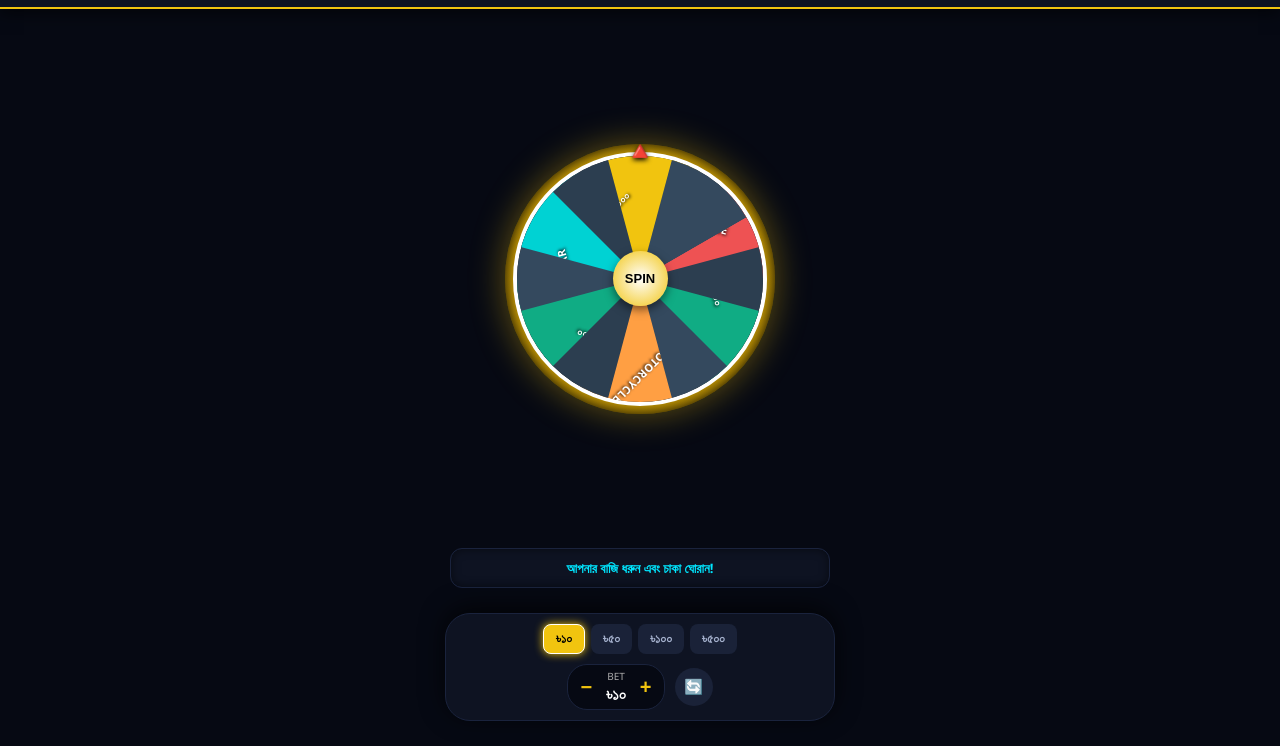
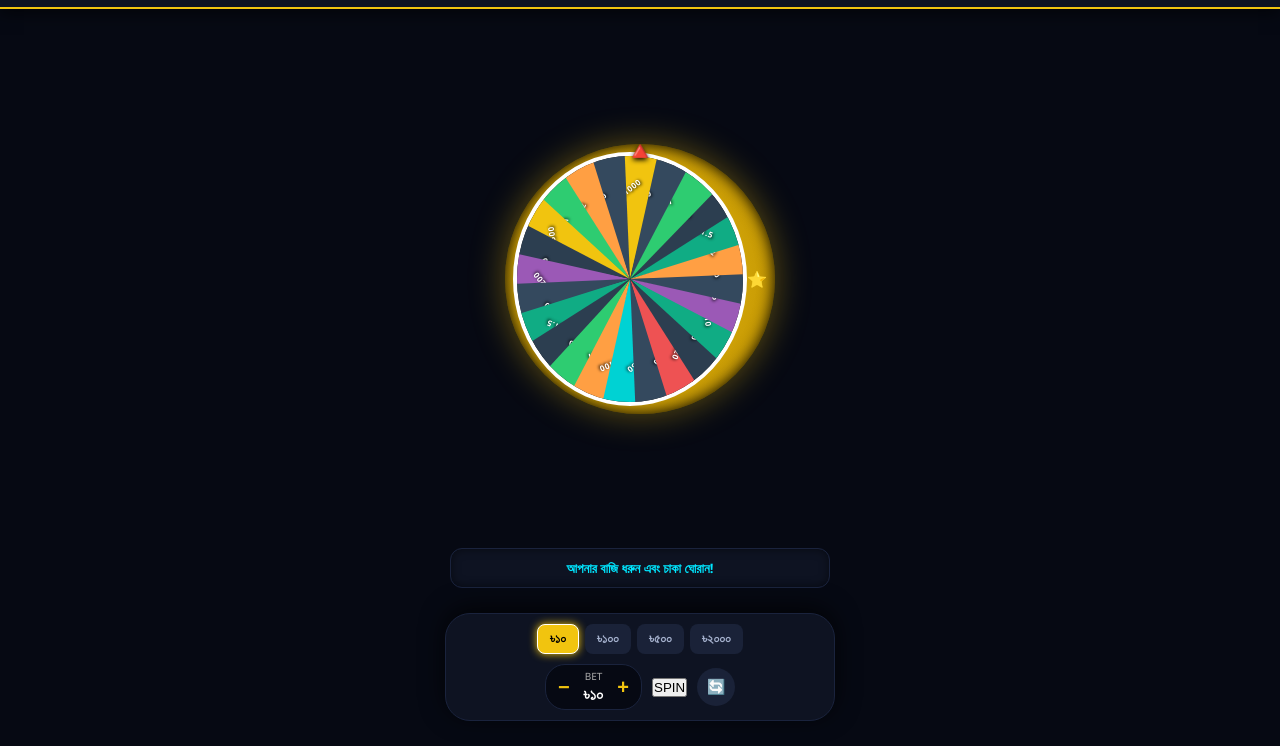
Before and after one commit to corruptionbangla24-ops/MEGA-WHEEL, a website: page index.html in a window 1280 px wide. Shown: the part 54-800 px from the top of the page. Drawn offline with nearby package versions, Linux system fonts and the light colour scheme; no server answers.

Commit message:
Update index.html

```diff
--- a/index.html
+++ b/index.html
@@ -17,27 +17,27 @@
         <div class="balance-box">৳ <span id="user-balance">0.00</span></div>
     </div>
 
-    <!-- 🎡 ৩ডি গোল্ডেন ফরচুন হুইল এরিয়া (ছবি ছাড়া পিউর কোডিং ভাই ভাই) -->
+    <!-- 🎡 ৩ডি গোল্ডেন ফরচুন হুইল এরিয়া (২৪টি পিউর মাল্টিপ্লায়ার ঘর ভাই ভাই) -->
     <div class="wheel-outer-zone">
         <div class="pointer">🔺</div>
         <div class="wheel" id="main-wheel">
-            <!-- জাভাস্ক্রিপ্ট দিয়ে চাকার ১২টি রাজকীয় ঘর তৈরি হবে ভাই ভাই -->
+            <!-- ২৪টি রাজকীয় ঘর এখানে ডায়নামিক জেনারেট হবে ভাই ভাই -->
         </div>
-        <button class="wheel-center-btn" id="spin-btn" onclick="handleWheelSpin()">SPIN</button>
+        <div class="wheel-center-pin">⭐</div>
     </div>
 
-    <!-- 🏆 ইন-লাইন লাইভ স্কোরিং মেসেজ বার ভাই ভাই -->
+    <!-- 🏆 ইন-লাইন লাইভ স্কোরিং মেসেজ বার -->
     <div class="win-status-container" id="win-status-box">
         <span id="win-text-msg">আপনার বাজি ধরুন এবং চাকা ঘোরান!</span>
     </div>
 
-    <!-- 🎛️ কন্ট্রোল প্যানেল এরিয়া -->
+    <!-- 🎛️ কন্ট্রোল প্যানেল এরিয়া (বেট প্লাস-মাইনাস ও ১-২০০০ রেঞ্জ বুস্টার লক ভাই ভাই!) -->
     <div class="footer-controls">
         <div class="quick-bets">
             <button class="q-btn active-bet" onclick="setQuickBet(10)">৳১০</button>
-            <button class="q-btn" onclick="setQuickBet(50)">৳৫০</button>
             <button class="q-btn" onclick="setQuickBet(100)">৳১০০</button>
             <button class="q-btn" onclick="setQuickBet(500)">৳৫০০</button>
+            <button class="q-btn" onclick="setQuickBet(2000)">৳২০০০</button>
         </div>
 
         <div class="play-section">
@@ -50,13 +50,14 @@
                 <button class="bet-btn-nav" onclick="adjustBet('plus')">+</button>
             </div>
 
+            <button class="play-btn" id="spin-btn" onclick="handleWheelSpin()">SPIN</button>
+
             <div class="icon-group">
                 <button class="icon-btn" id="auto-btn" onclick="toggleAuto()">🔄</button>
             </div>
         </div>
     </div>
 
-    <!-- 🔌 [উইনগো কালার ট্রেড সিঙ্ক - ইউনিভার্সাল সকেট ইঞ্জিন লাইব্রেরি ভাই] -->
     <script src="/socket.io/socket.io.js"></script>
     <script>
         const urlParams = new URLSearchParams(window.location.search);
@@ -66,29 +67,28 @@
         const SERVER_URL = window.location.origin;
 
         let balance = 0.00;
-        let currentBet = 10;
+        let currentBet = 10; // ডিফল্ট বেট ১০ টাকা লক ভাই ভাই
         let isSpinning = false;
         let isAuto = false;
         let autoInterval = null;
         let currentRotation = 0;
 
-        // 🎡 চাকার ভেতরের ওরিজিনাল ১২টি পুরস্কারের রাজকীয় ঘর ভাই ভাই
+        // 🎡 [আপনার রিকোয়ারমেন্টের ২৪টি পিউর মাল্টিপ্লায়ার ঘর সিঙ্ক ভাই ভাই]
         const prizes = [
-            { text: "iPhone", color: "#ee5253" },
-            { text: "৳০", color: "#2c3e50" },
-            { text: "৳১০০", color: "#10ac84" },
-            { text: "৳০", color: "#34495e" },
-            { text: "Motorcycle", color: "#ff9f43" },
-            { text: "৳০", color: "#2c3e50" },
-            { text: "৳৫০০", color: "#10ac84" },
-            { text: "৳০", color: "#34495e" },
-            { text: "Car", color: "#00d2d3" },
-            { text: "৳০", color: "#2c3e50" },
-            { text: "৳১০০০", color: "#f1c40f" },
-            { text: "৳০", color: "#34495e" }
+            { text: "x0", color: "#2c3e50" }, { text: "x1.5", color: "#10ac84" },
+            { text: "x2", color: "#ff9f43" }, { text: "x0", color: "#34495e" },
+            { text: "x5", color: "#9b59b6" }, { text: "x10", color: "#10ac84" },
+            { text: "x0", color: "#2c3e50" }, { text: "x20", color: "#ee5253" },
+            { text: "x0", color: "#34495e" }, { text: "x50", color: "#00d2d3" },
+            { text: "x100", color: "#ff9f43" }, { text: "x1", color: "#2ecc71" },
+            { text: "x0", color: "#2c3e50" }, { text: "x1.5", color: "#10ac84" },
+            { text: "x0", color: "#34495e" }, { text: "x200", color: "#9b59b6" },
+            { text: "x0", color: "#2c3e50" }, { text: "x500", color: "#f1c40f" },
+            { text: "x1", color: "#2ecc71" }, { text: "x2", color: "#ff9f43" },
+            { text: "x0", color: "#34495e" }, { text: "x1000", color: "#f1c40f" },
+            { text: "x0", color: "#34495e" }, { text: "x1", color: "#2ecc71" }
         ];
 
-        // পিউর সিএসএস সেগমেন্ট জেনারেটর ইঞ্জিন লক ভাই ভাই
         const wheel = document.getElementById("main-wheel");
         prizes.forEach((prize, index) => {
             const angle = (360 / prizes.length) * index;
@@ -96,9 +96,10 @@
             segment.className = "wheel-segment";
             segment.style.backgroundColor = prize.color;
             segment.style.transform = `rotate(${angle}deg)`;
+            segment.style.clipPath = "polygon(0 100%, 100% 0, 100% 45%)";
 
             segment.innerHTML = `
-                <div class="segment-content" style="transform: rotate(15deg);">
+                <div class="segment-content" style="transform: rotate(7deg) translate(10px, -5px); font-size: 8px;">
                     ${prize.text}
                 </div>
             `;
@@ -123,7 +124,7 @@
                     balance = parseFloat(data.balance);
                     document.getElementById("user-balance").innerText = balance.toFixed(2);
                 }
-            } catch (e) { console.error("Balance loading lag"); }
+            } catch (e) { console.error("Balance lag"); }
         }
 
         window.onload = () => {
@@ -140,11 +141,24 @@
             playAudio('click');
         }
 
+        // 🎯 [১-২০০০BDT কড়া বাজি কন্ট্রোলার ইঞ্জিন ভাই ভাই]
         function adjustBet(action) {
             if (isSpinning) return;
-            if (action === 'minus' && currentBet > 10) currentBet -= 10;
-            if (action === 'plus' && currentBet < 50000) currentBet += 10;
+            if (action === 'minus' && currentBet > 1) {
+                if(currentBet <= 10) currentBet -= 1;
+                else if(currentBet <= 100) currentBet -= 10;
+                else currentBet -= 100;
+            }
+            if (action === 'plus' && currentBet < 2000) {
+                if(currentBet < 10) currentBet += 1;
+                else if(currentBet < 100) currentBet += 10;
+                else currentBet += 100;
+            }
+            if (currentBet > 2000) currentBet = 2000;
+            if (currentBet < 1) currentBet = 1;
+
             document.getElementById("bet-display").innerText = `৳${currentBet}`;
+            document.querySelectorAll(".q-btn").forEach(b => b.classList.remove("active-bet"));
             playAudio('click');
         }
 
@@ -152,6 +166,7 @@
             isAuto = !isAuto;
             document.getElementById("auto-btn").classList.toggle("active", isAuto);
             if (isAuto && !isSpinning) handleWheelSpin();
+            playAudio('click');
         }
 
         async function handleWheelSpin() {
@@ -162,6 +177,8 @@
 
             isSpinning = true;
             document.getElementById("spin-btn").disabled = true;
+
+            // 🎵 চাকা ঘোরার সাথে সাথেই আপনার দেওয়া wheel1.mp3 গড়গড় সাউন্ড ফায়ার লক ভাই!
             playAudio('spin');
 
             try {
@@ -182,13 +199,12 @@
                     if (window.parent) window.parent.postMessage({ action: "refresh_wallet" }, "*");
                     if (window.top) window.top.postMessage({ action: "refresh_wallet" }, "*");
 
-                    // 🎯 ব্যাকএন্ডের কোণ ডিগ্রির সাথে চাকার রিয়েল ৩ডি রোটেশন সিঙ্ক লক ভাই ভাই
                     currentRotation += (3600 + data.targetAngle);
                     wheel.style.transform = `rotate(-${currentRotation}deg)`;
 
                     setTimeout(() => {
-                        showFinalPrize(data.prizeText, data.winAmount);
-                    }, 5000); // ওরিজিনাল ৫ সেকেন্ড হাই-স্পিড স্পিন লুপ
+                        showFinalPrize(data.prizeText, data.winAmount, data.multiplier);
+                    }, 5000);
 
                 } else {
                     alert(data.message || "❌ Insufficient Balance! Please Recharge.");
@@ -200,12 +216,22 @@
             }
         }
 
-        function showFinalPrize(prizeText, winAmount) {
+                function showFinalPrize(prizeText, winAmount) {
             const msgBox = document.getElementById("win-status-box");
             const textMsg = document.getElementById("win-text-msg");
 
             if (winAmount > 0) {
-                playAudio('win');
+                // 🎯 [মেগা উইন সাউন্ড ফিল্টার লক ভাই]: লাভ অনুযায়ী উইন, বিগউইন ও হুইল সাউন্ড ফায়ার হবে!
+                try {
+                    if (winAmount >= (currentBet * 5)) {
+                        slotSounds.bigwin.currentTime = 0;
+                        slotSounds.bigwin.play(); // ৫ গুণের বেশি মেগা উইন হলে bigwin1.mp3 বাজবে ভাই ভাই!
+                    } else {
+                        slotSounds.win.currentTime = 0;
+                        slotSounds.win.play(); // সাধারণ উইন হলে win1.mp3 বাজবে ভাই ভাই!
+                    }
+                } catch(e) { console.log("Win audio play lag"); }
+
                 msgBox.className = "win-status-container win-glow-bar";
                 textMsg.innerText = `🏆 মেগা উইন!! আপনি পেয়েছেন: ${prizeText} (৳${winAmount})`;
             } else {
@@ -216,6 +242,7 @@
             document.getElementById("user-balance").innerText = balance.toFixed(2);
             stopWheelState();
 
+            // অটো স্পিন মোড সচল ট্র্যাকিং লক ভাই ভাই
             if (isAuto) {
                 autoInterval = setTimeout(() => {
                     if (isAuto) handleWheelSpin();
@@ -226,16 +253,28 @@
         function stopWheelState() {
             isSpinning = false;
             document.getElementById("spin-btn").disabled = false;
-            if (!isAuto && autoInterval) clearTimeout(autoInterval);
+            if (!isAuto && autoInterval) {
+                clearTimeout(autoInterval);
+            }
         }
 
-        // 🎵 ৩টি ওরিজিনাল সাউন্ড ইঞ্জিন ইন্টিগ্রেশন ভাই
+        // 🎯 [৪টি ওরিজিনাল সাউন্ড ও প্রি-ক্যাশিং বাফার গেটওয়ে লক ভাই ভাই]
         const slotSounds = {
-            click: new Audio('click.mp3'),
-            spin: new Audio('rolling.mp3'),
-            win: new Audio('win.mp3')
+            click: new Audio('click1.mp3'),
+            spin: new Audio('wheel1.mp3'),
+            win: new Audio('win1.mp3'),
+            bigwin: new Audio('bigwin1.mp3')
         };
-        function playAudio(type) { try { slotSounds[type].currentTime = 0; slotSounds[type].play(); } catch(e){} }
+
+        // অল-ক্লিন অডিও ক্যাশ বুস্টার লক ভাই
+        Object.values(slotSounds).forEach(s => s.load());
+
+        function playAudio(type) {
+            try {
+                slotSounds[type].currentTime = 0;
+                slotSounds[type].play();
+            } catch(e){ console.log("Audio waiting for user interaction"); }
+        }
     </script>
 </body>
 </html>
```
